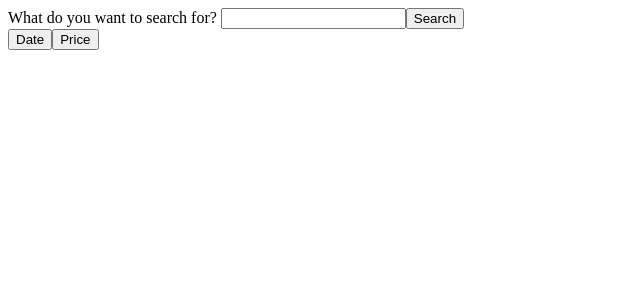
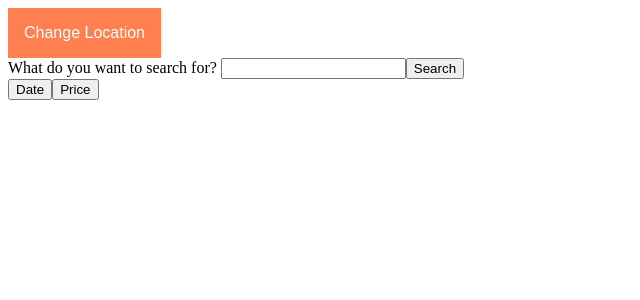
Before and after one commit to jeffrileyjr/eventAPI_Project, an Angular app: page / in a window 1280 px wide. Shown: the top 300 px of the page, without its empty margins (0-640 px from the left). Built offline with nearby package versions, Linux system fonts and the light colour scheme; no server answers.

Commit message:
added dropdown menu to change location with placeholder styling and set methods to change location and pull new data

```diff
--- a/src/app/api.service.ts
+++ b/src/app/api.service.ts
@@ -6,16 +6,22 @@ import { HttpClient } from '@angular/common/http';
 })
 export class ApiService {
   ticketApiKey: string = "u0GkAWD7BmZxAM9fjkaula4mnTPTQXnX";
-  tempLocation: string = "266"
+  tempLocation: string = "Detroit"
 
   // eventInfo: any []= [];
 
   constructor(private http: HttpClient) { }
   loadTicketmasterData() {
-    return this.http.get(`https://app.ticketmaster.com/discovery/v2/events.json?dmaId=${this.tempLocation}&apikey=${this.ticketApiKey}`);
+    return this.http.get(`https://app.ticketmaster.com/discovery/v2/events.json?city=${this.tempLocation}&apikey=${this.ticketApiKey}`);
   }
 
   getTicketmasterData(eventSearch: string) {
-    return this.http.get(`https://app.ticketmaster.com/discovery/v2/events.json?keyword=${eventSearch}&dmaId=${this.tempLocation}&apikey=${this.ticketApiKey}`);
+    console.log(this.tempLocation);
+    return this.http.get(`https://app.ticketmaster.com/discovery/v2/events.json?keyword=${eventSearch}&city=${this.tempLocation}&apikey=${this.ticketApiKey}`);
+  }
+  changeLocationData(event: string) {
+    this.tempLocation = event;
+    console.log(event);
+    return this.tempLocation;
   }
 }
--- a/src/app/search-criteria/search-criteria.component.css
+++ b/src/app/search-criteria/search-criteria.component.css
@@ -0,0 +1,33 @@
+/* Dropdown Button  change styling later*/
+.dropbtn {
+  background-color: coral;
+  color: white;
+  padding: 16px;
+  font-size: 16px;
+  border: none;
+}
+/* container div to position dropdown content */
+.dropdown {
+  position: relative;
+  display: inline-block;
+}
+/* dropdown content hidden by default */
+.dropdown_content {
+  display: none;
+  position: absolute;
+  background-color: #f1f1f1;
+  min-width: 160px;
+  box-shadow: 0px 8px 16px rgba(0,0,0,0.2);
+  z-index: 1;
+}
+/* links inside dropdown */
+.dropdown_content a {
+  color: black;
+  padding: 12px 16px;
+  text-decoration: none;
+  display: block;
+}
+/* show menu on hover */
+.dropdown:hover .dropdown_content {
+  display: block;
+}
--- a/src/app/search-criteria/search-criteria.component.html
+++ b/src/app/search-criteria/search-criteria.component.html
@@ -1,3 +1,17 @@
+ <nav>
+   <div class="dropdown">
+     <button class="dropbtn">Change Location</button>
+     <div class="dropdown_content">
+       <a href="#"(click)="changeLocation('Lansing')">Lansing</a>
+       <a href="#"(click)="changeLocation('Grand Rapids')">Grand Rapids</a>
+       <a href="#" (click)="changeLocation('Cleveland')">Cleveland</a>
+       <a href="#" (click)="changeLocation('Cincinnati')">Cincinnati</a>
+       <a href="#" (click)="changeLocation('Indianapolis')">Indianapolis</a>
+       <a href="#" (click)="changeLocation('Chicago')">Chicago</a>
+     </div>
+   </div>
+ </nav>
+
  <form #eventForm="ngForm" (ngSubmit)="searchTicketmaster(eventForm)">
     <label for="">What do you want to search for? </label>
     <input type="text" name="eventSearch" ngModel>
--- a/src/app/search-criteria/search-criteria.component.ts
+++ b/src/app/search-criteria/search-criteria.component.ts
@@ -35,6 +35,15 @@ export class SearchCriteriaComponent implements OnInit {
     });
     form.resetForm();
   }
+  changeLocation(event) {
+    this.apiService.changeLocationData(event);
+    this.apiService.loadTicketmasterData().subscribe(response => {
+      this.eventInfo = response["_embedded"].events;
+      console.log(response);
+      return this.eventInfo;
+    });
+  }
+
   filterByDate() {
 
   }
```
